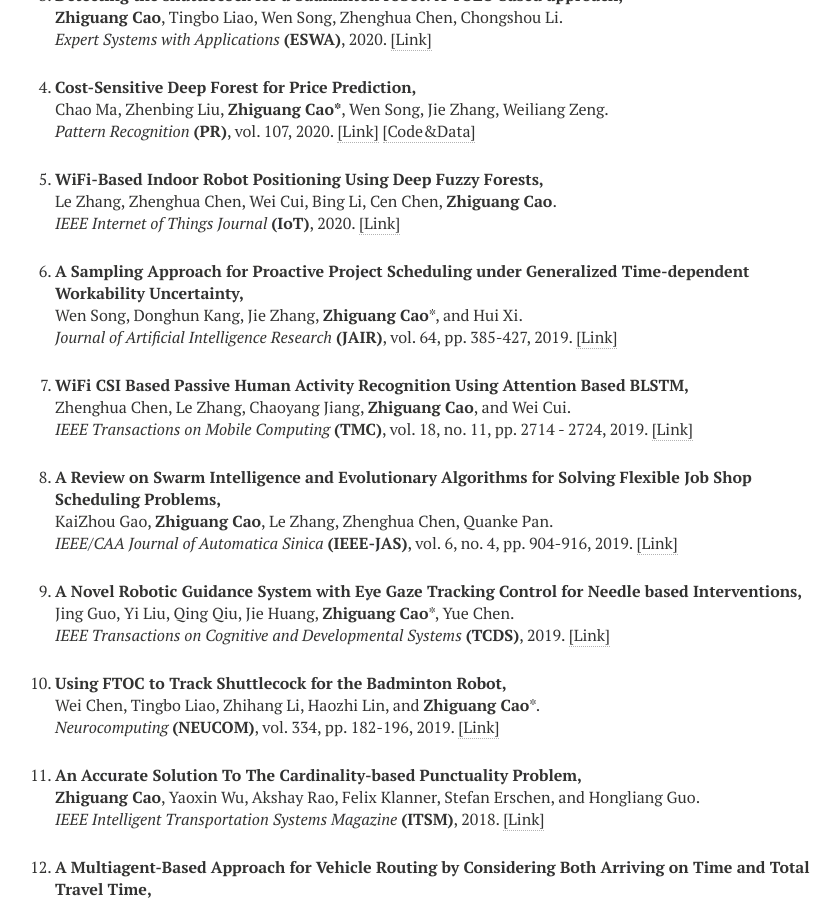
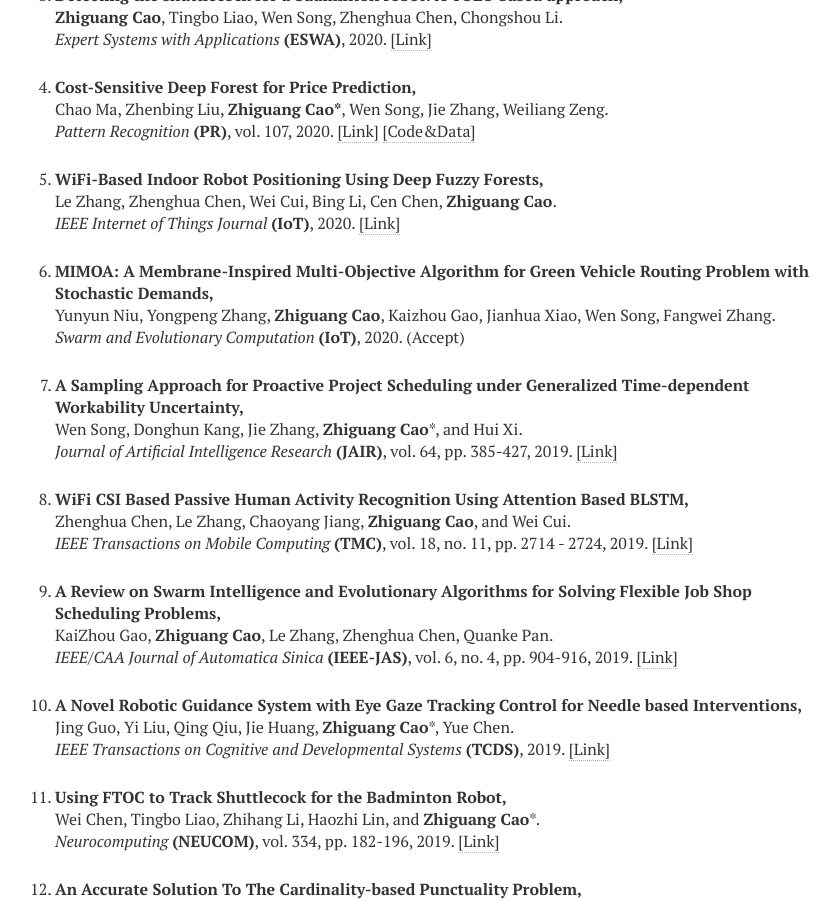
Before and after one commit to zhiguangcaosg/zhiguangcaosg.github.io, a Jekyll site: the page built from publications.md, in a window 1280 px wide and 900 px high, scrolled down 1691 px. Shown: the whole window, without its empty margins (305-1145 px from the left). Built offline with Jekyll 4.4.1, drawn with Linux system fonts in a browser that asks for light colours; nearby versions of some CDN libraries.

Commit message:
Update publications.html

```diff
--- a/_layouts/publications.html
+++ b/_layouts/publications.html
@@ -249,6 +249,14 @@ div.bibtex pre { font-size: 75%; overflow: auto;  width: 100%; padding: 0em 0em;
 </p>
 </li>
 
+<li>
+<p>
+<b>MIMOA: A Membrane-Inspired Multi-Objective Algorithm for Green Vehicle Routing Problem with Stochastic Demands,</b>
+<br>Yunyun Niu, Yongpeng Zhang, <b>Zhiguang Cao</b>, Kaizhou Gao, Jianhua Xiao, Wen Song, Fangwei Zhang.<br>
+<i>Swarm and Evolutionary Computation</i> <b>(IoT)</b>, 2020. (Accept)
+</p>
+</li>
+
 
 <li>
 <p>
```
